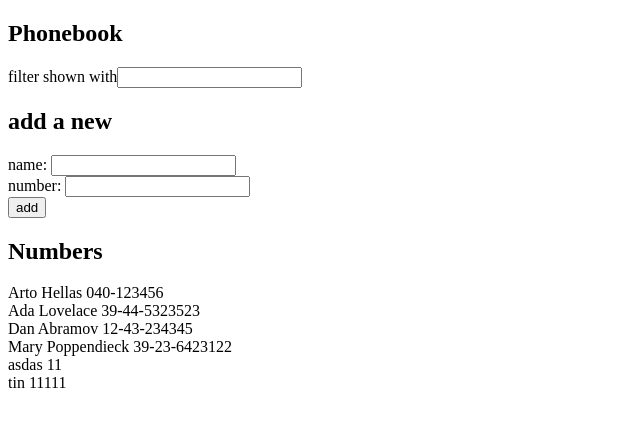
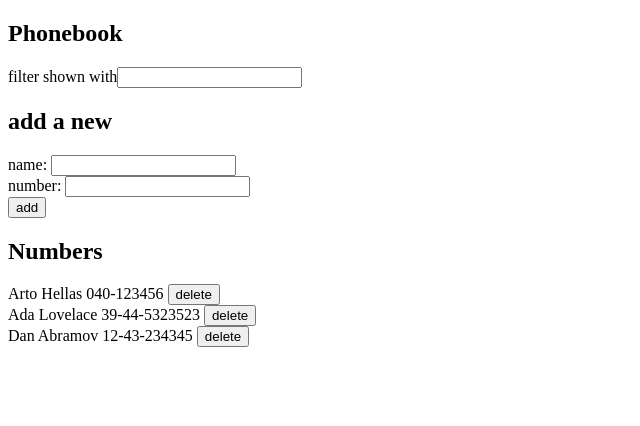
Before and after one commit to Tin280/Full-Stack, a React (Create React App) app in the folder part2/phonebook/: page / in a window 1280 px wide. Shown: the top 426 px of the page, without its empty margins (0-640 px from the left). Built offline with nearby package versions, Linux system fonts and the light colour scheme; data requests are answered from the project's data file.

Commit message:
2.6-2.14

```diff
--- a/part2/phonebook/db.json
+++ b/part2/phonebook/db.json
@@ -16,25 +16,7 @@
       "id": 3
     },
     {
-      "name": "Mary Poppendieck",
-      "number": "39-23-6423122",
       "id": 4
-    },
-    {
-      "id": 5
-    },
-    {
-      "name": "asdas",
-      "number": "11",
-      "id": 6
-    },
-    {
-      "id": 7
-    },
-    {
-      "name": "tin",
-      "number": "11111",
-      "id": 8
     }
   ]
 }
--- a/part2/phonebook/src/App.js
+++ b/part2/phonebook/src/App.js
@@ -1,4 +1,4 @@
-//////Finish 2.6-2.13
+//////Finish 2.6-2.14
 import { useState, useEffect } from "react";
 import Filter from "./components/Filter";
 import PersonsForm from "./components/PersonsForm";
@@ -21,7 +21,7 @@ function App() {
     console.log(event.target.value);
     setValue(event.target.value);
   };
-
+  const foundPerson = () => {};
   const handleAddNewPerson = (event) => {
     event.preventDefault();
     if (persons.find((person) => person.name === newName)) {
@@ -33,6 +33,15 @@ function App() {
 
         setNewName("");
         setNewNumber("");
+      });
+    }
+  };
+  const handleRemovePerson = (id, name) => () => {
+    if (window.confirm(`Delete ${name}?`)) {
+      person.remove(id).then((deletedPerson) => {
+        setPersons(
+          persons.filter((person) => person.name !== deletedPerson.name)
+        );
       });
     }
   };
@@ -50,7 +59,11 @@ function App() {
         handleAddPerson={handleAddNewPerson}
       />
       <h2>Numbers</h2>
-      <Persons persons={persons} query={filterQuery} />
+      <Persons
+        persons={persons}
+        query={filterQuery}
+        handleRemovePerson={handleRemovePerson}
+      />
     </div>
   );
 }
--- a/part2/phonebook/src/components/Person.js
+++ b/part2/phonebook/src/components/Person.js
@@ -1,8 +1,8 @@
-const Person = ({name, number}) => {
-    return(
+const Person = ({ name, number, handleRemovePerson }) => {
+  return (
     <div key={name}>
-        {name} {number}
+      {name} {number} <button onClick={handleRemovePerson}>delete</button>
     </div>
-    )
-}
-export default Person
+  );
+};
+export default Person;
--- a/part2/phonebook/src/components/Persons.js
+++ b/part2/phonebook/src/components/Persons.js
@@ -1,14 +1,19 @@
 import Person from "./Person";
 
-const Persons = ({ persons, query }) => (
+const Persons = ({ persons, query, handleRemovePerson }) => (
   <>
     {persons
       .filter(
         (person) =>
           person && person.name && person.name.toLowerCase().includes(query)
       )
-      .map(({ name, number }) => (
-        <Person key={name} name={name} number={number} />
+      .map(({ name, number, id }) => (
+        <Person
+          key={name}
+          name={name}
+          number={number}
+          handleRemovePerson={handleRemovePerson(id, name)}
+        />
       ))}
   </>
 );
--- a/part2/phonebook/src/services/person.js
+++ b/part2/phonebook/src/services/person.js
@@ -11,8 +11,9 @@ const create = (newPerson) => {
   return request.then((response) => response.data);
 };
 
-const remove = (id, newObject) => {
-  return axios.put(`${baseUrl}/${id}`, newObject);
+const remove = (id, name) => {
+  const request = axios.put(`${baseUrl}/${id}`, name);
+  return request.then((response) => response.data);
 };
 
 export default { getAll, create, remove };
```
